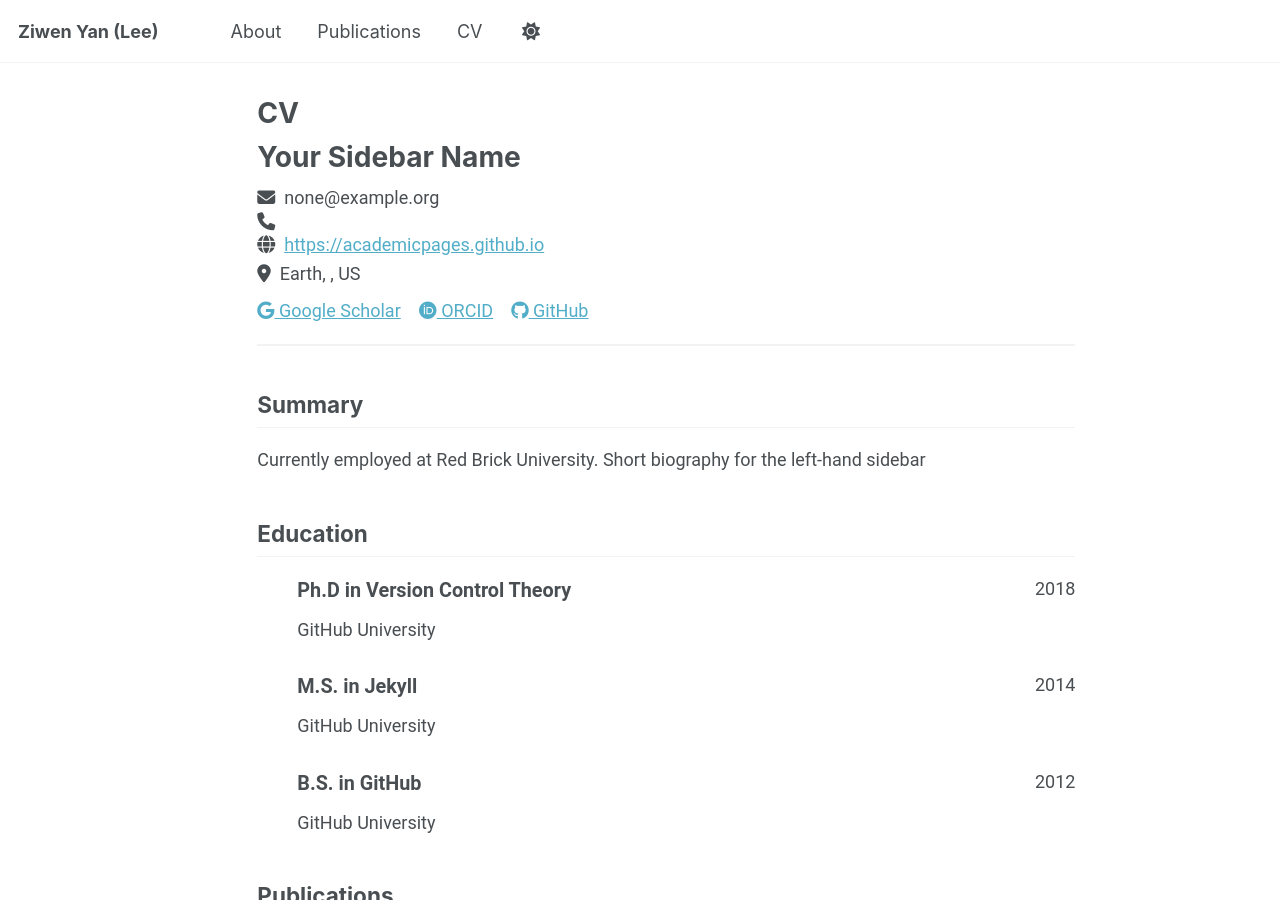
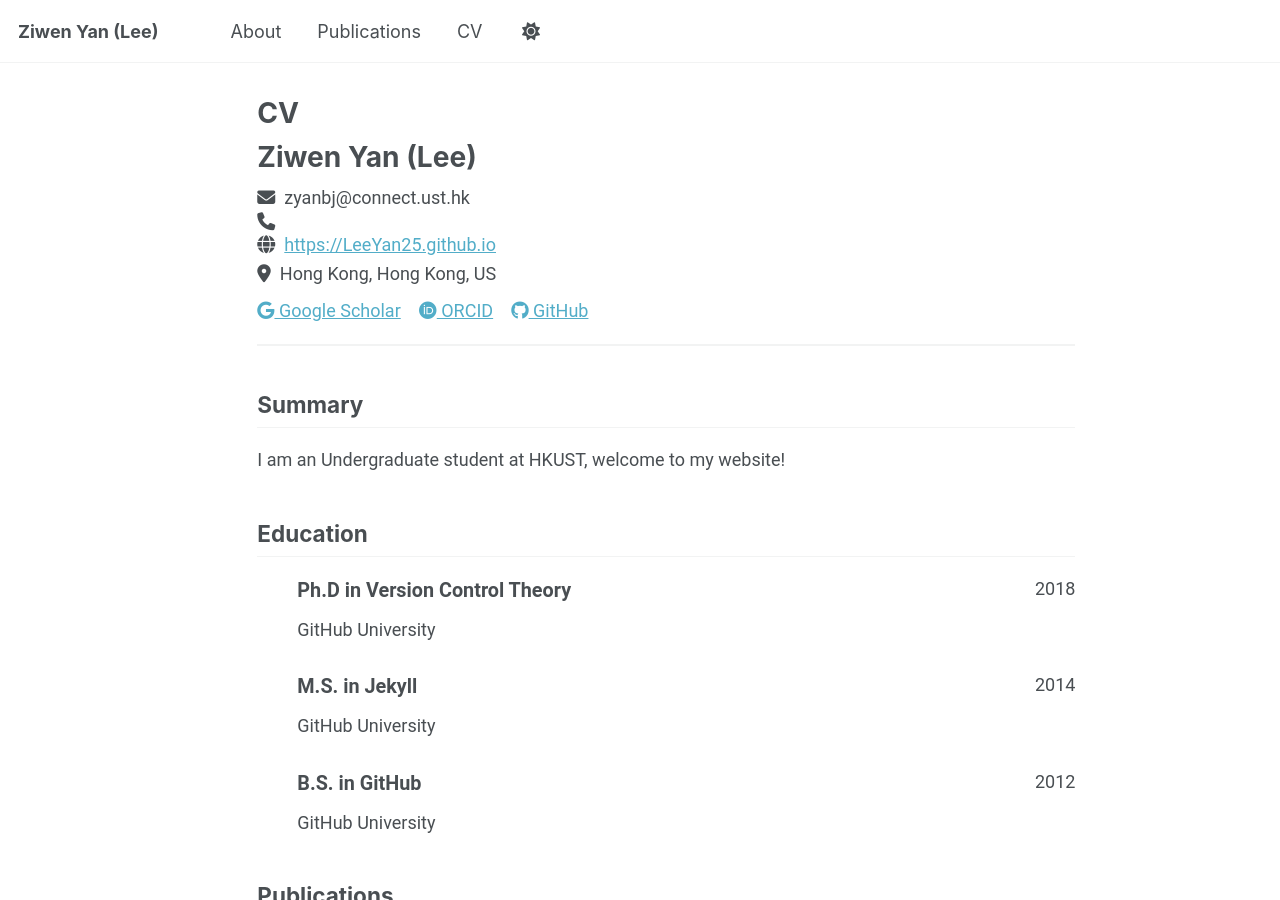
Before and after one commit to LeeYan25/LeeYan25.github.io, a Jekyll site: the page built from _pages/cv-json.md, in a window 1280 px wide and 900 px high. Built offline with Jekyll 4.4.1, drawn with Linux system fonts in a browser that asks for light colours; a script bundle is joined from its source files by our own code; library files that are not in the unit come from our copies.

Commit message:
changed cv

```diff
--- a/_data/cv.json
+++ b/_data/cv.json
@@ -1,16 +1,16 @@
 {
   "basics": {
-    "name": "Your Sidebar Name",
-    "email": "none@example.org",
+    "name": "Ziwen Yan (Lee)",
+    "email": "zyanbj@connect.ust.hk",
     "phone": "",
-    "website": "https://academicpages.github.io",
-    "summary": "Currently employed at Red Brick University. Short biography for the left-hand sidebar",
+    "website": "https://LeeYan25.github.io",
+    "summary": "I am an Undergraduate student at HKUST, welcome to my website!",
     "location": {
       "address": "",
       "postalCode": "",
-      "city": "Earth",
+      "city": "Hong Kong",
       "countryCode": "US",
-      "region": ""
+      "region": "Hong Kong"
     },
     "profiles": [
       {
```
Also changed, not shown: _pages/about.md (+1 -1 lines).
